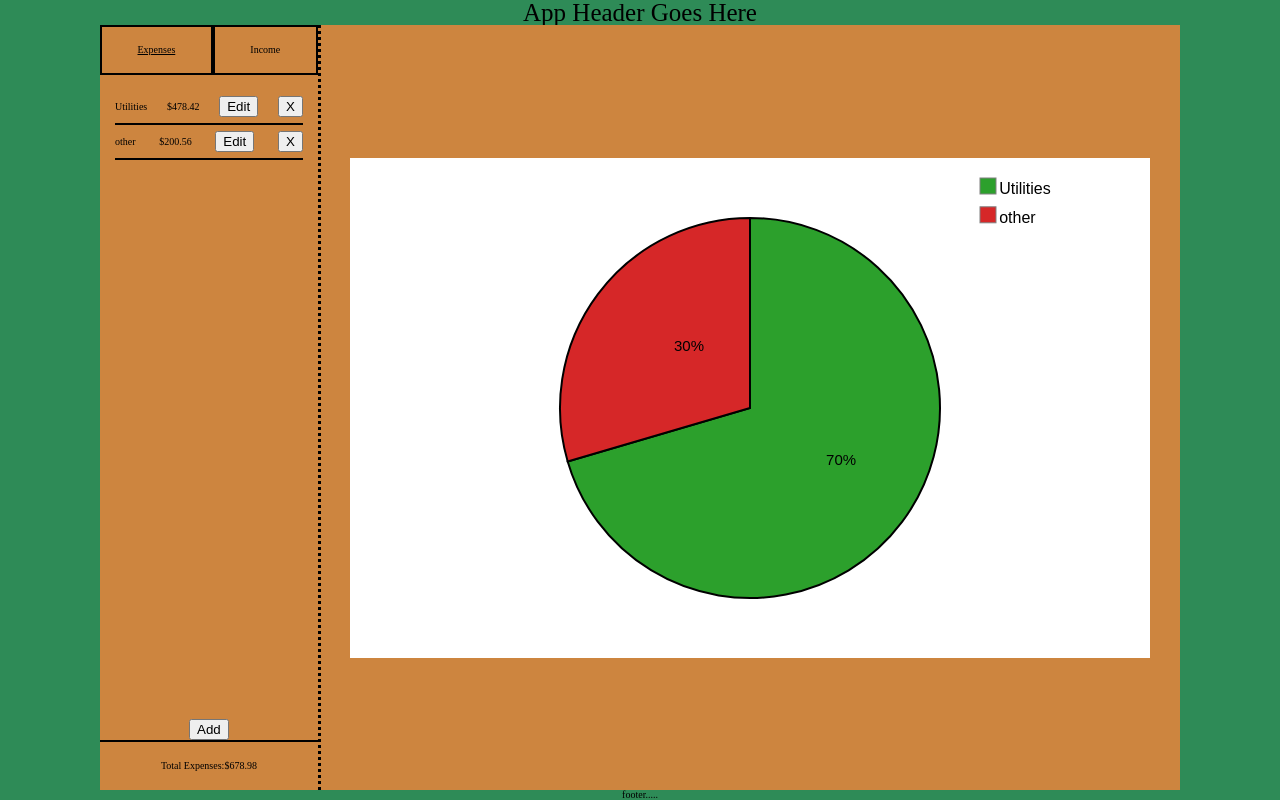
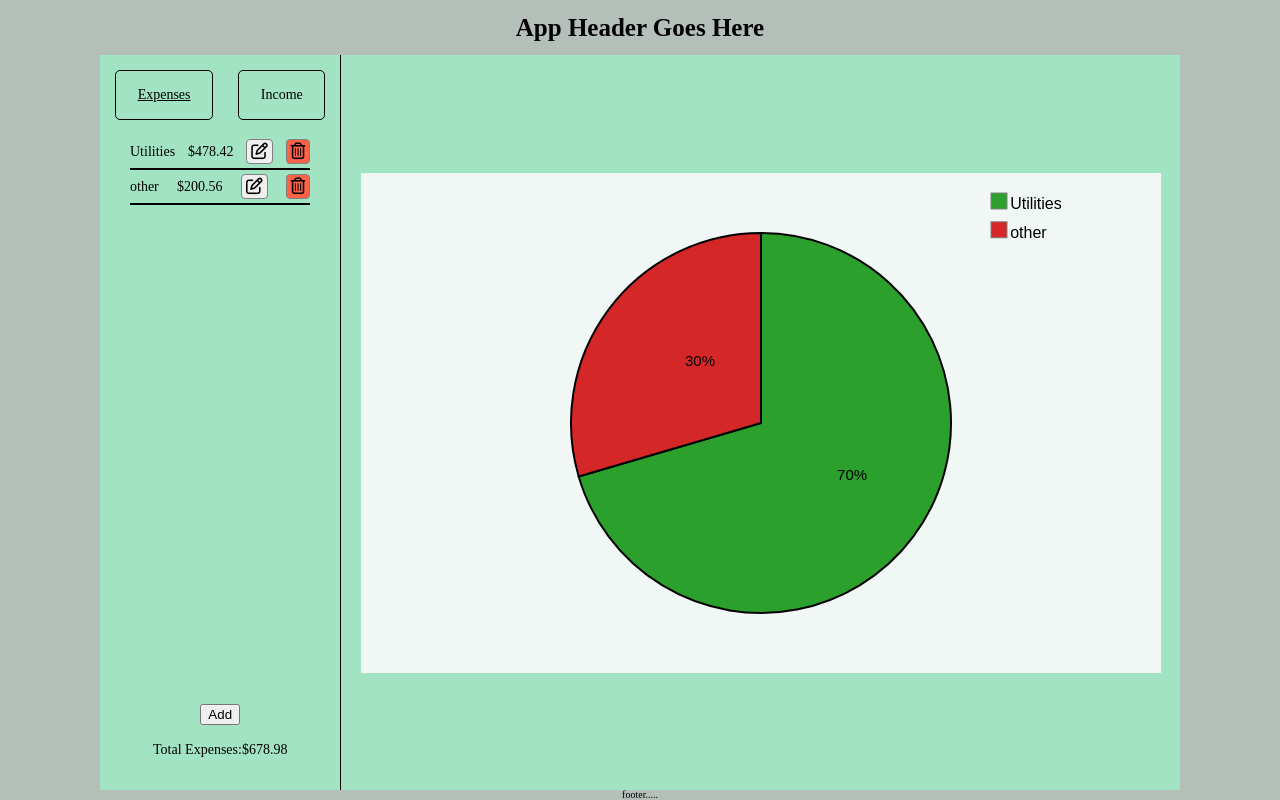
Before and after one commit to ykoziy/budgeting-app, a website built with webpack: page dist/index.html in a window 1280 px wide. Built offline with nearby package versions, Linux system fonts and the light colour scheme.

Commit message:
improving style

```diff
--- a/src/style/style.scss
+++ b/src/style/style.scss
@@ -4,33 +4,48 @@
   box-sizing: border-box;
 }
 
+$main-bg: #b3bfb8;
+$secondary-bg: #a2e3c4;
+$font-color: black;
+
 html {
   font-size: 62.5%;
 }
 
-h1 {
-  font-size: 2.5rem;
+header {
+  h1 {
+    font-size: 2.5rem;
+    font-weight: bold;
+    color: $font-color;
+  }
+  padding-bottom: 15px;
+  padding-top: 15px;
 }
 
 body {
   width: 100vw;
   height: 100vh;
-  background-color: seagreen;
+  background-color: $main-bg;
   display: flex;
   flex-direction: column;
   align-items: center;
 }
 
 main {
-  background-color: peru;
+  background-color: $secondary-bg;
   width: 1080px;
-  height: 900px;
+  height: 100%;
   display: flex;
   position: relative;
+  color: $font-color;
+  font-size: 1.4rem;
+}
+
+button {
+  cursor: pointer;
 }
 
 #modal-container {
-  /*   display: none; */
   display: flex;
   justify-content: center;
   align-items: center;
@@ -43,11 +58,15 @@ main {
   .modal {
     min-width: 150px;
     min-height: 150px;
-    background-color: whitesmoke;
+    background-color: $secondary-bg;
     display: grid;
     gap: 10px;
     padding: 25px;
     grid-template-rows: auto auto;
+    color: $font-color;
+    font-size: 1.4rem;
+    border-radius: 10px;
+    box-shadow: 0px 0px 11px 5px rgba(60, 73, 63, 0.61);
 
     #category-name,
     #name {
@@ -69,28 +88,37 @@ main {
         height: fit-content;
       }
     }
+
+    input {
+      font-size: 1.4rem;
+    }
   }
 }
 
 #left-panel {
   flex-grow: 1;
-  border-right: 3px dotted black;
+  border-right: 1px solid black;
   display: flex;
   flex-direction: column;
   align-items: center;
+  padding: 15px;
+
   nav {
     display: flex;
     width: 100%;
+    gap: 25px;
+
     .nav-btn {
       display: flex;
       height: 50px;
       justify-content: center;
       align-items: center;
-      border: 2px solid black;
+      border: 1px solid black;
+      border-radius: 5px;
     }
 
     .nav-btn:hover {
-      background-color: lightgray;
+      background-color: #7e8d85;
     }
 
     .nav-btn:nth-of-type(1) {
@@ -105,12 +133,21 @@ main {
     flex-grow: 1;
     width: 100%;
     padding: 15px;
+
+    button {
+      padding: 4px;
+      border: 1px solid gray;
+      border-radius: 4px;
+    }
+
+    .delete-item-btn {
+      background-color: tomato;
+    }
   }
 
   footer {
     height: 50px;
     width: 100%;
-    border-top: 2px solid black;
     display: flex;
     justify-content: center;
     align-items: center;
@@ -127,7 +164,7 @@ main {
   }
 
   li:hover {
-    border-bottom: 2px solid green;
+    border-bottom: 2px solid orange;
   }
 }
 
--- a/src/view/piechart.js
+++ b/src/view/piechart.js
@@ -1,4 +1,5 @@
 import * as d3 from 'd3';
+const backgroundColor = '#f0f7f4';
 
 class PieChart {
   constructor(chartContainer, data = null) {
@@ -29,7 +30,7 @@ class PieChart {
       .attr('height', height)
       .attr(
         'style',
-        'max-width: 100%; height: auto; height: intrinsic; background-color: white;',
+        `max-width: 100%; height: auto; height: intrinsic; background-color: ${backgroundColor};`,
       );
 
     var g = svg
--- a/src/view/view.js
+++ b/src/view/view.js
@@ -91,13 +91,13 @@ class View {
 
   #createDeleteItemButton() {
     const button = DOM.createElement('button', 'delete-item-btn');
-    button.innerText = 'X';
+    button.innerHTML = '<i class="fa-regular fa-trash-can fa-lg"></i>';
     return button;
   }
 
   #createEditItemButton() {
     const button = DOM.createElement('button', 'edit-item-btn');
-    button.innerText = 'Edit';
+    button.innerHTML = '<i class="fa-regular fa-pen-to-square fa-lg"></i>';
     return button;
   }
 
```
Also changed, not shown: dist/index.html, 1 other file.
